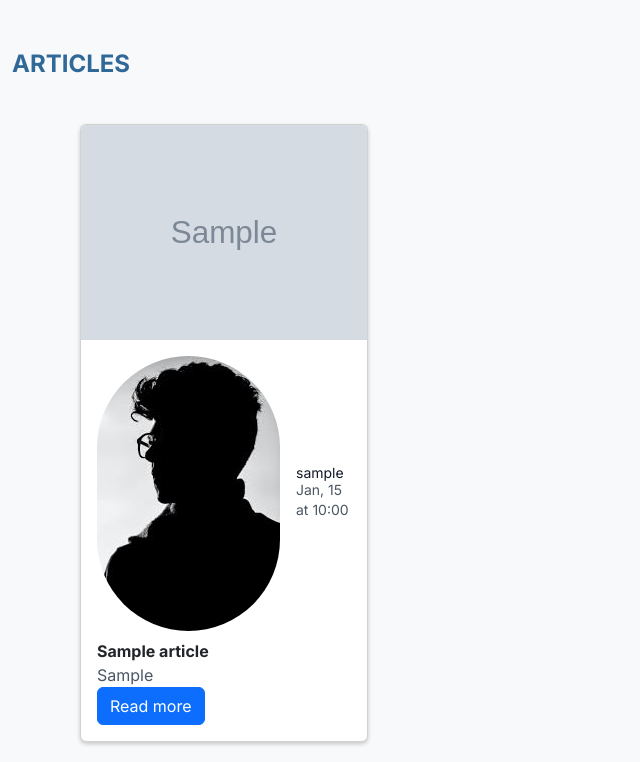
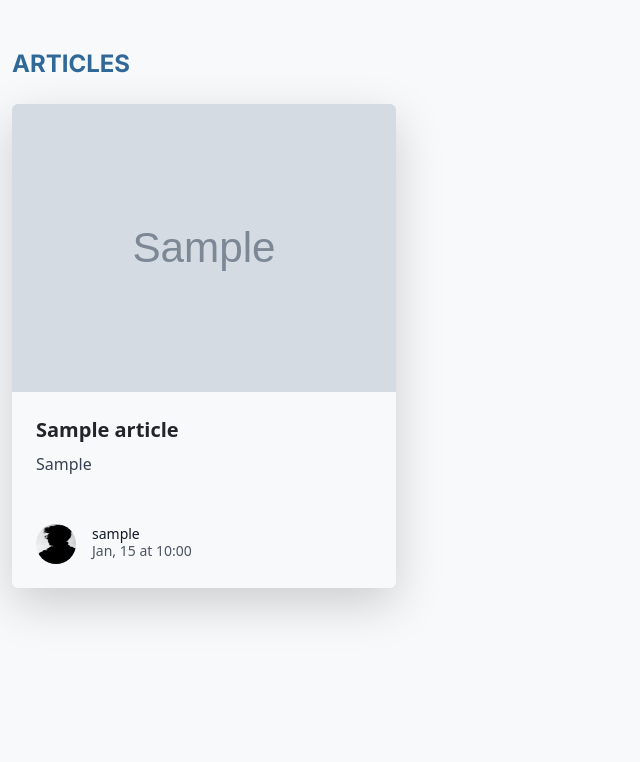
Before and after one commit to aliquis22/pythonPlatform, a Django app: page / in a window 1280 px wide. Shown: the part 64-826 px from the top of the page, without its empty margins (0-640 px from the left). After the commit the page ends 681 px from the top, so only its background shows below. Run offline with Django 3.2, Linux system fonts and the light colour scheme; tables that the repository leaves empty hold one stand-in row (values such as "Sample post"); grey boxes marked "Sample" are stand-in pictures; some libraries are stand-ins or nearby versions.

Commit message:
Updated articles page

```diff
--- a/templates/base.html
+++ b/templates/base.html
@@ -39,7 +39,7 @@
         {% endif %}
     </div>
 </nav>
-<div class="content container mt-12">
+<div class="content container mx-auto mt-12">
     {% block content %}
     {% endblock %}
 </div>
--- a/templates/index.html
+++ b/templates/index.html
@@ -4,25 +4,27 @@
 <h1 style="font-family: 'Inter'; color: #306998;" class="text-2xl font-bold mb-6">ARTICLES</h1>
 <div {% if not articles %} style="display: flex; justify-content: flex-start;" {% endif %}>
     <!-- Левый блок со статьями -->
-    <div  class="flex gap-5">
+    <div class="flex gap-5">
         {% for article in articles %}
-            <a href="{{  article.get_absolute_url }}">
-        <div class="card" style="width: 18rem;">
-            <img src="{{ article.image.url }}" class="card-img-top" alt="...">
-            <div class="card-body">
-                <div class="flex items-center mb-2">
-                    <img class="w-10 h-10 rounded-full mr-4"  src="{% static 'articles/img/user.jpg'  %}" alt="image">
+        <a href="{{  article.get_absolute_url }}">
+            <div class="max-w-sm rounded overflow-hidden shadow-lg">
+                <img class="w-full" src="{{ article.image.url }}" alt="Sunset in the mountains">
+                <div class="px-6 py-4">
+                    <div class="font-bold text-xl mb-2">{{ article.title }}</div>
+                    <p class="text-gray-700 text-base">
+                        {{ article.announce }}
+                    </p>
+                </div>
+                <div class="px-6 pt-4 pb-6 flex items-center">
+                    <img class="w-10 h-10 rounded-full mr-4" src="{% static 'articles/img/user.jpg'  %}"
+                         alt="Avatar of Jonathan Reinink">
                     <div class="text-sm">
-                        <p class="text-gray-900 leading-none">{{ article.author.username }}</p>
+                        <p class="text-gray-900 leading-none font-medium">{{ article.author.username }}</p>
                         <p class="text-gray-600">{{ article.created_at|date:"M, d \a\t H:i" }}</p>
                     </div>
                 </div>
-                <p class="font-bold">{{ article.title }}</p>
-                <p class="font-medium text-gray-600">{{ article.announce }}</p>
-                <a href="#" class="btn btn-primary">Read more</a>
             </div>
-        </div>
-            </a>
+        </a>
         {% endfor %}
     </div>
 </div>
```
